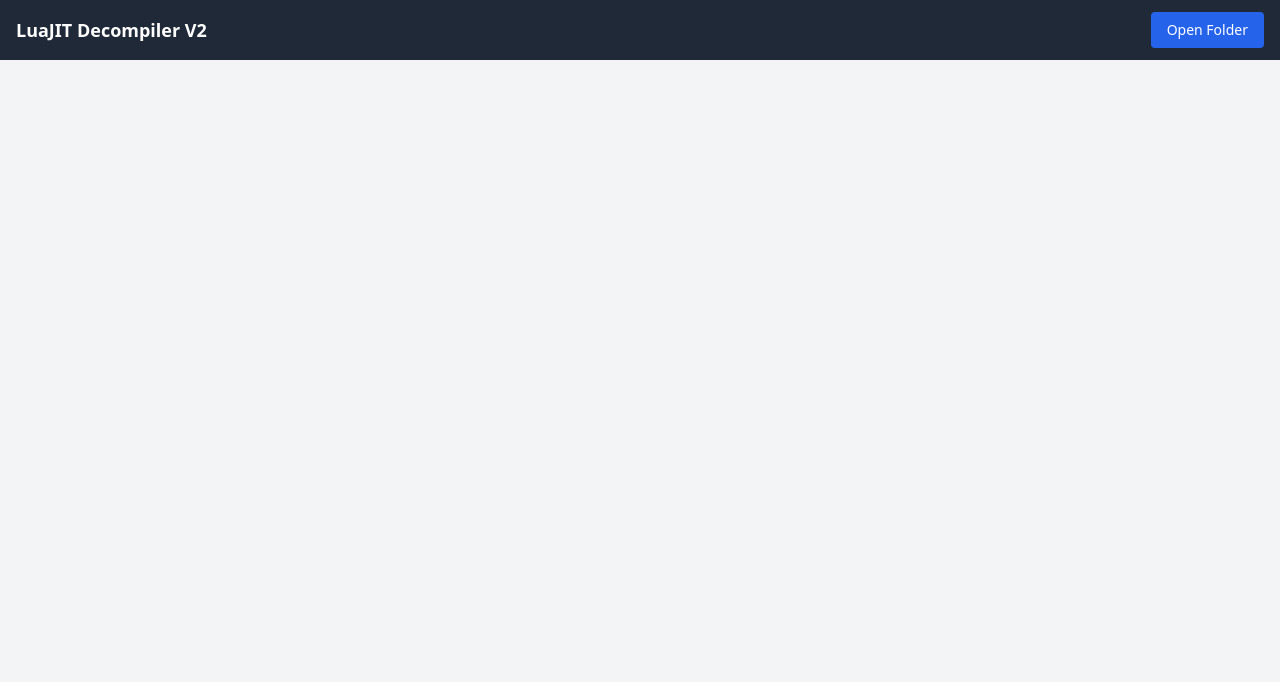
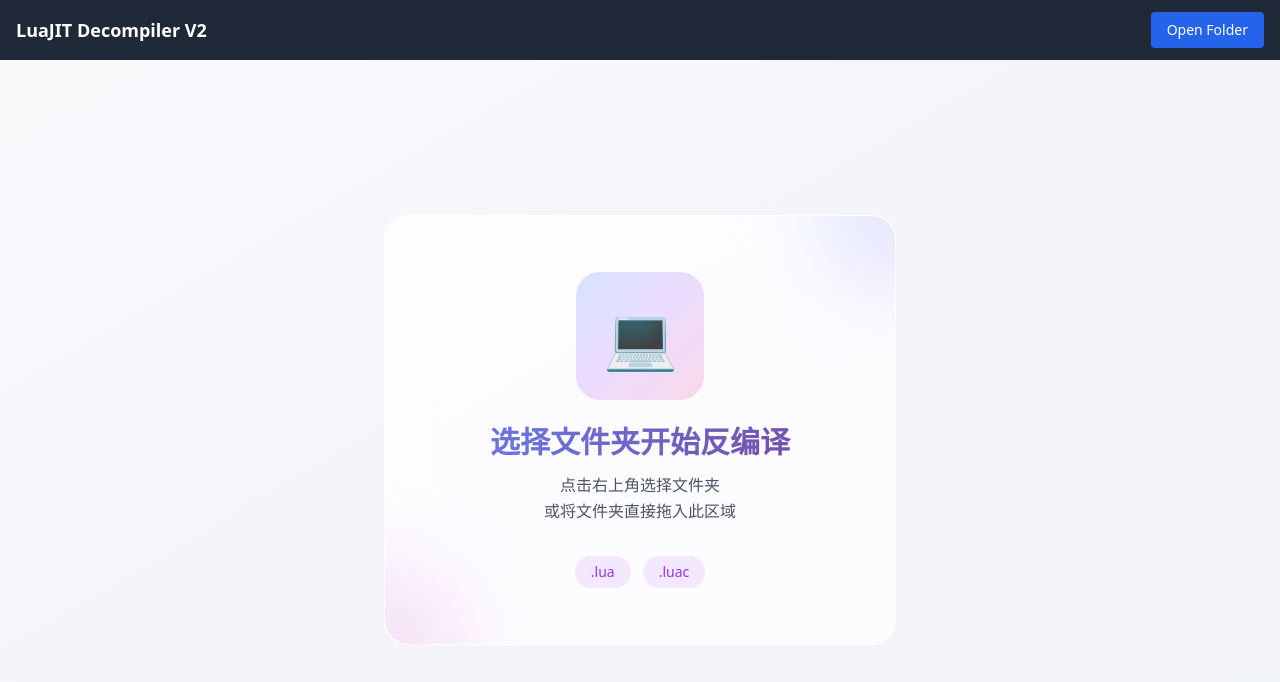
Before and after one commit to liudonghua123/luajit-decompiler-online, a Vue app: page / in a window 1280 px wide. Shown: the top 682 px of the page. Built offline with nearby package versions, Linux system fonts and the light colour scheme.

Commit message:
feat: redesign drop zone with macOS glass style
Co-Authored-By: Claude Opus 4.7 <noreply@anthropic.com>

```diff
--- a/src/components/DropZone.vue
+++ b/src/components/DropZone.vue
@@ -6,6 +6,7 @@ const emit = defineEmits<{
 }>()
 
 const isDragging = ref(false)
+const isHovering = ref(false)
 
 function handleDragOver(e: DragEvent) {
   e.preventDefault()
@@ -14,6 +15,7 @@ function handleDragOver(e: DragEvent) {
 
 function handleDragLeave() {
   isDragging.value = false
+  isHovering.value = false
 }
 
 function handleDrop(e: DragEvent) {
@@ -27,16 +29,72 @@ function handleDrop(e: DragEvent) {
 
 <template>
   <div
-    class="h-full flex items-center justify-center"
+    class="h-full w-full flex items-center justify-center p-8 bg-gradient-to-br from-slate-50 via-purple-50/30 to-blue-50/30"
     @dragover="handleDragOver"
     @dragleave="handleDragLeave"
     @drop="handleDrop"
+    @mouseenter="isHovering = true"
+    @mouseleave="isHovering = false"
   >
     <div
-      v-if="isDragging"
-      class="border-4 border-dashed border-blue-500 rounded-xl p-8 text-center bg-blue-50"
+      class="glass rounded-3xl p-10 md:p-14 max-w-lg w-full text-center transition-all duration-300 relative overflow-hidden"
+      :class="{
+        'scale-[1.02] shadow-2xl ring-4 ring-purple-400/30': isDragging || isHovering
+      }"
     >
-      <p class="text-xl text-blue-600 font-semibold">Drop folder here</p>
+      <!-- Background Decoration -->
+      <div class="absolute inset-0 overflow-hidden rounded-3xl pointer-events-none">
+        <div class="absolute -top-20 -right-20 w-40 h-40 bg-gradient-to-br from-blue-400/20 to-purple-400/20 rounded-full blur-2xl"></div>
+        <div class="absolute -bottom-20 -left-20 w-40 h-40 bg-gradient-to-br from-purple-400/20 to-pink-400/20 rounded-full blur-2xl"></div>
+      </div>
+
+      <!-- Content -->
+      <div class="relative z-10">
+        <!-- Icon -->
+        <div
+          class="w-28 h-28 md:w-32 md:h-32 mx-auto mb-6 rounded-3xl bg-gradient-to-br from-blue-500/20 via-purple-500/20 to-pink-500/20 flex items-center justify-center text-6xl transition-transform duration-300"
+          :class="{ 'scale-110 rotate-3': isDragging }"
+        >
+          💻
+        </div>
+
+        <!-- Title -->
+        <h2 class="text-2xl md:text-3xl font-bold gradient-text mb-3">
+          选择文件夹开始反编译
+        </h2>
+
+        <!-- Subtitle -->
+        <p class="text-gray-600 mb-8 leading-relaxed">
+          点击右上角选择文件夹<br/>
+          或将文件夹直接拖入此区域
+        </p>
+
+        <!-- Supported Files Badge -->
+        <div class="flex items-center justify-center gap-3 flex-wrap">
+          <span class="px-4 py-1.5 bg-purple-100 text-purple-600 rounded-full font-medium text-sm">.lua</span>
+          <span class="px-4 py-1.5 bg-purple-100 text-purple-600 rounded-full font-medium text-sm">.luac</span>
+        </div>
+      </div>
+
+      <!-- Drag Overlay -->
+      <Transition
+        enter-active-class="transition-opacity duration-200"
+        enter-from-class="opacity-0"
+        enter-to-class="opacity-100"
+        leave-active-class="transition-opacity duration-200"
+        leave-from-class="opacity-100"
+        leave-to-class="opacity-0"
+      >
+        <div
+          v-if="isDragging"
+          class="absolute inset-0 flex items-center justify-center bg-gradient-to-br from-blue-500/10 via-purple-500/10 to-pink-500/10 rounded-3xl backdrop-blur-sm"
+        >
+          <div class="text-center">
+            <div class="text-6xl mb-3">📂</div>
+            <p class="text-lg font-semibold gradient-text">松开以加载文件夹</p>
+          </div>
+        </div>
+      </Transition>
     </div>
   </div>
 </template>
```
